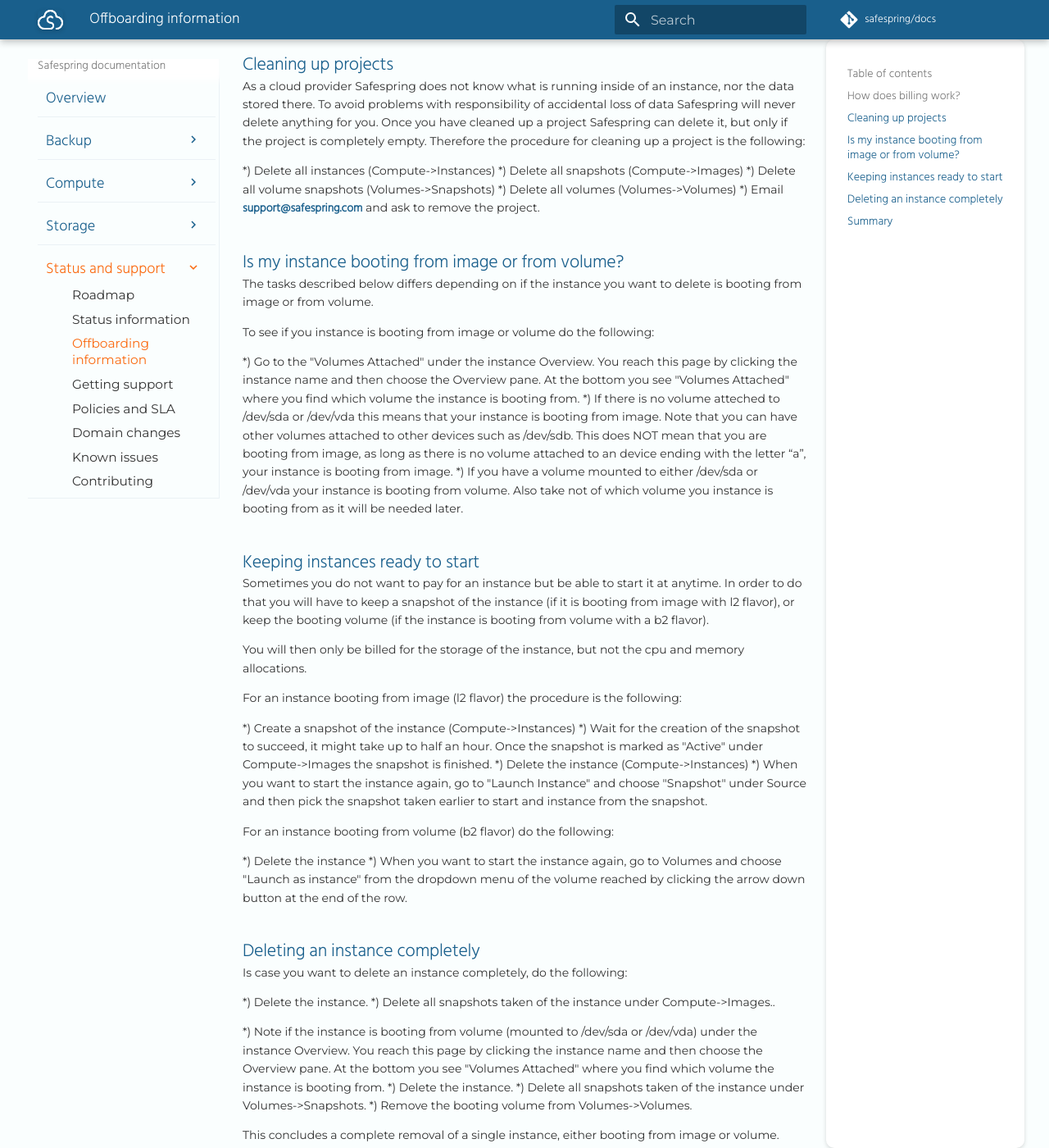
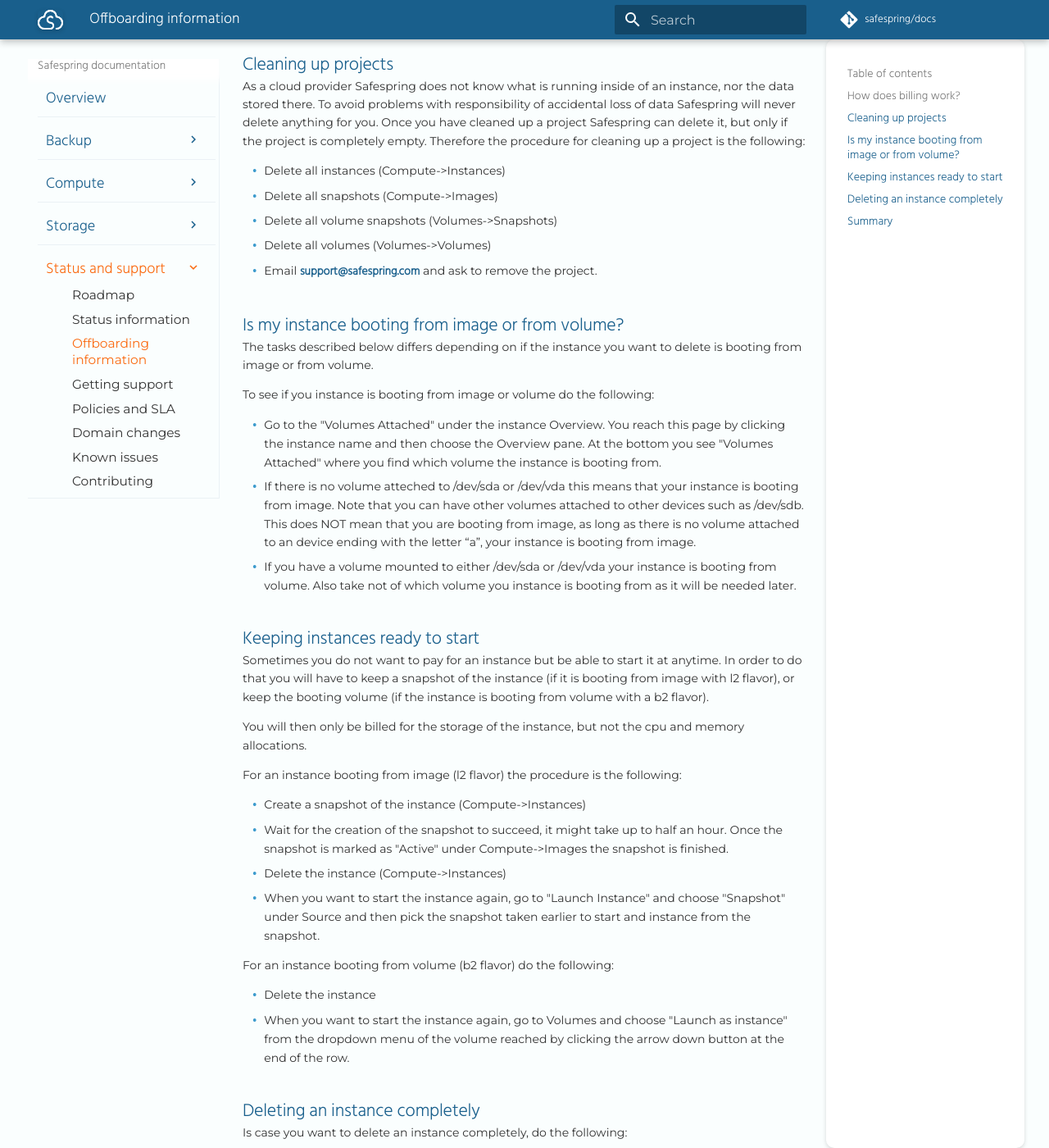
Before and after one commit to safespring/docs, an MkDocs documentation site: the page built from content/new/offboarding.md, in a window 1280 px wide and 1400 px high, scrolled down 437 px. Shown: the whole window at 82% size. Built offline with MkDocs 1.6.1 and Material for MkDocs 9.7.7, drawn with Linux system fonts in a browser that asks for light colours; a script that is not in the unit is left out; comment, search, counter and statistics services are not loaded; some of the changed text lies outside the part shown.

Commit message:
Fixed bullet lists

```diff
--- a/content/new/offboarding.md
+++ b/content/new/offboarding.md
@@ -4,29 +4,29 @@
 
 ## How does billing work?
 You as a customer only pays for resources you are using in the platform. With used resources we mean the following:
-*) Storage by created volumes
-*) Storage of volume snapshots
-*) Uploaded images (if you have uploaded your own)
-*) Snapshots of instances
-*) Instances not coompletely deleted from the platform. **Even if an instance it is turned off, Safespring still reserves the capacity so that you can turn it on at any time. Therefore the instance is still billed even when turned off.** To deregister an instance from billing the instance needs to be **deleted** completely from the platform.
+- Storage by created volumes
+- Storage of volume snapshots
+- Uploaded images (if you have uploaded your own)
+- Snapshots of instances
+- Instances not coompletely deleted from the platform. **Even if an instance it is turned off, Safespring still reserves the capacity so that you can turn it on at any time. Therefore the instance is still billed even when turned off.** To deregister an instance from billing the instance needs to be **deleted** completely from the platform.
 
 ## Cleaning up projects
 As a cloud provider Safespring does not know what is running inside of an instance, nor the data stored there. To avoid problems with responsibility of accidental loss of data Safespring will never delete anything for you. Once you have cleaned up a project Safespring can delete it, but only if the project is completely empty. Therefore the procedure for cleaning up a project is the following:
 
-*) Delete all instances (Compute->Instances)
-*) Delete all snapshots (Compute->Images)
-*) Delete all volume snapshots (Volumes->Snapshots)
-*) Delete all volumes (Volumes->Volumes)
-*) Email support@safespring.com and ask to remove the project.
+- Delete all instances (Compute->Instances)
+- Delete all snapshots (Compute->Images)
+- Delete all volume snapshots (Volumes->Snapshots)
+- Delete all volumes (Volumes->Volumes)
+- Email support@safespring.com and ask to remove the project.
 
 ## Is my instance booting from image or from volume?
 The tasks described below differs depending on if the instance you want to delete is booting from image or from volume.
 
 To see if you instance is booting from image or volume do the following:
 
-*) Go to the "Volumes Attached"  under the instance Overview. You reach this page by clicking the instance name and then choose the Overview pane. At the bottom you see "Volumes Attached" where you find which volume the instance is booting from.
-*) If there is no volume atteched to /dev/sda or /dev/vda this means that your instance is booting from image. Note that you can have other volumes attached to other devices such as /dev/sdb. This does NOT mean that you are booting from image, as long as there is no volume attached to an device ending with the letter “a”, your instance is booting from image.
-*) If you have a volume mounted to either /dev/sda or /dev/vda your instance is booting from volume. Also take not of which volume you instance is booting from as it will be needed later.
+- Go to the "Volumes Attached"  under the instance Overview. You reach this page by clicking the instance name and then choose the Overview pane. At the bottom you see "Volumes Attached" where you find which volume the instance is booting from.
+- If there is no volume atteched to /dev/sda or /dev/vda this means that your instance is booting from image. Note that you can have other volumes attached to other devices such as /dev/sdb. This does NOT mean that you are booting from image, as long as there is no volume attached to an device ending with the letter “a”, your instance is booting from image.
+- If you have a volume mounted to either /dev/sda or /dev/vda your instance is booting from volume. Also take not of which volume you instance is booting from as it will be needed later.
 
 ## Keeping instances ready to start
 Sometimes you do not want to pay for an instance but be able to start it at anytime. In order to do that you will have to keep a snapshot of the instance (if it is booting from image with l2 flavor), or keep the booting volume (if the instance is booting from volume with a b2 flavor).
@@ -35,26 +35,25 @@
 
 For an instance booting from image (l2 flavor) the procedure is the following:
 
-*) Create a snapshot of the instance (Compute->Instances)
-*) Wait for the creation of the snapshot to succeed, it might take up to half an hour. Once the snapshot is marked as "Active" under Compute->Images the snapshot is finished.
-*) Delete the instance (Compute->Instances)
-*) When you want to start the instance again, go to "Launch Instance" and choose "Snapshot" under Source and then pick the snapshot taken earlier to start and instance from the snapshot.
+- Create a snapshot of the instance (Compute->Instances)
+- Wait for the creation of the snapshot to succeed, it might take up to half an hour. Once the snapshot is marked as "Active" under Compute->Images the snapshot is finished.
+- Delete the instance (Compute->Instances)
+- When you want to start the instance again, go to "Launch Instance" and choose "Snapshot" under Source and then pick the snapshot taken earlier to start and instance from the snapshot.
 
 For an instance booting from volume (b2 flavor) do the following:
 
-*) Delete the instance
-*) When you want to start the instance again, go to Volumes and choose "Launch as instance" from the dropdown menu of the volume reached by clicking the arrow down button at the end of the row.
+- Delete the instance
+- When you want to start the instance again, go to Volumes and choose "Launch as instance" from the dropdown menu of the volume reached by clicking the arrow down button at the end of the row.
 
 ## Deleting an instance completely
 Is case you want to delete an instance completely, do the following:
 
-*) Delete the instance.
-*) Delete all snapshots taken of the instance under Compute->Images..
-
-*) Note if the instance is booting from volume (mounted to /dev/sda or /dev/vda) under the instance Overview. You reach this page by clicking the instance name and then choose the Overview pane. At the bottom you see "Volumes Attached" where you find which volume the instance is booting from.
-*) Delete the instance.
-*) Delete all snapshots taken of the instance under Volumes->Snapshots.
-*) Remove the booting volume from Volumes->Volumes.
+- Delete the instance.
+- Delete all snapshots taken of the instance under Compute->Images..
+- Note if the instance is booting from volume (mounted to /dev/sda or /dev/vda) under the instance Overview. You reach this page by clicking the instance name and then choose the Overview pane. At the bottom you see "Volumes Attached" where you find which volume the instance is booting from.
+- Delete the instance.
+- Delete all snapshots taken of the instance under Volumes->Snapshots.
+- Remove the booting volume from Volumes->Volumes.
 
 This concludes a complete removal of a single instance, either booting from image or volume.
 
```
